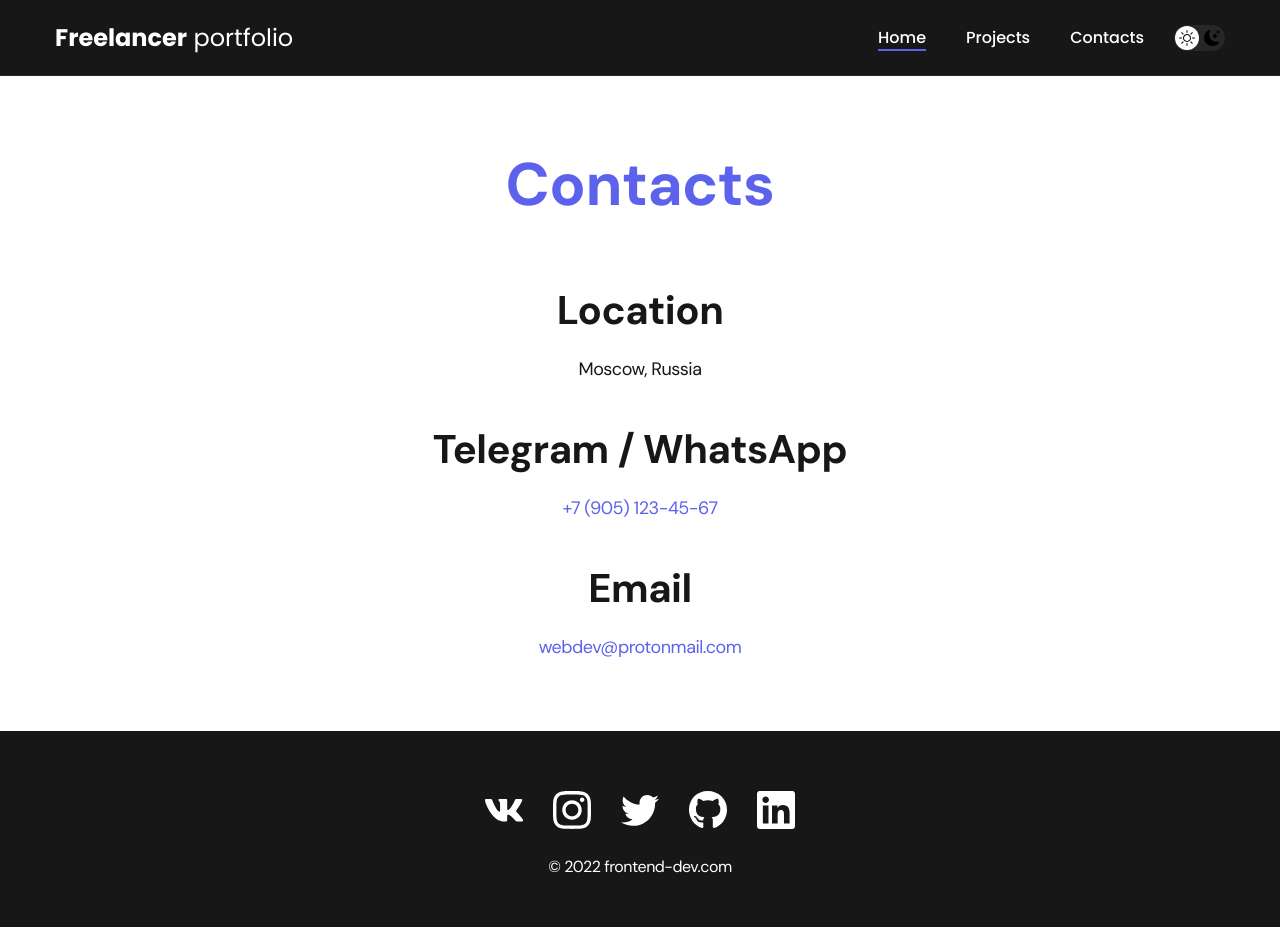
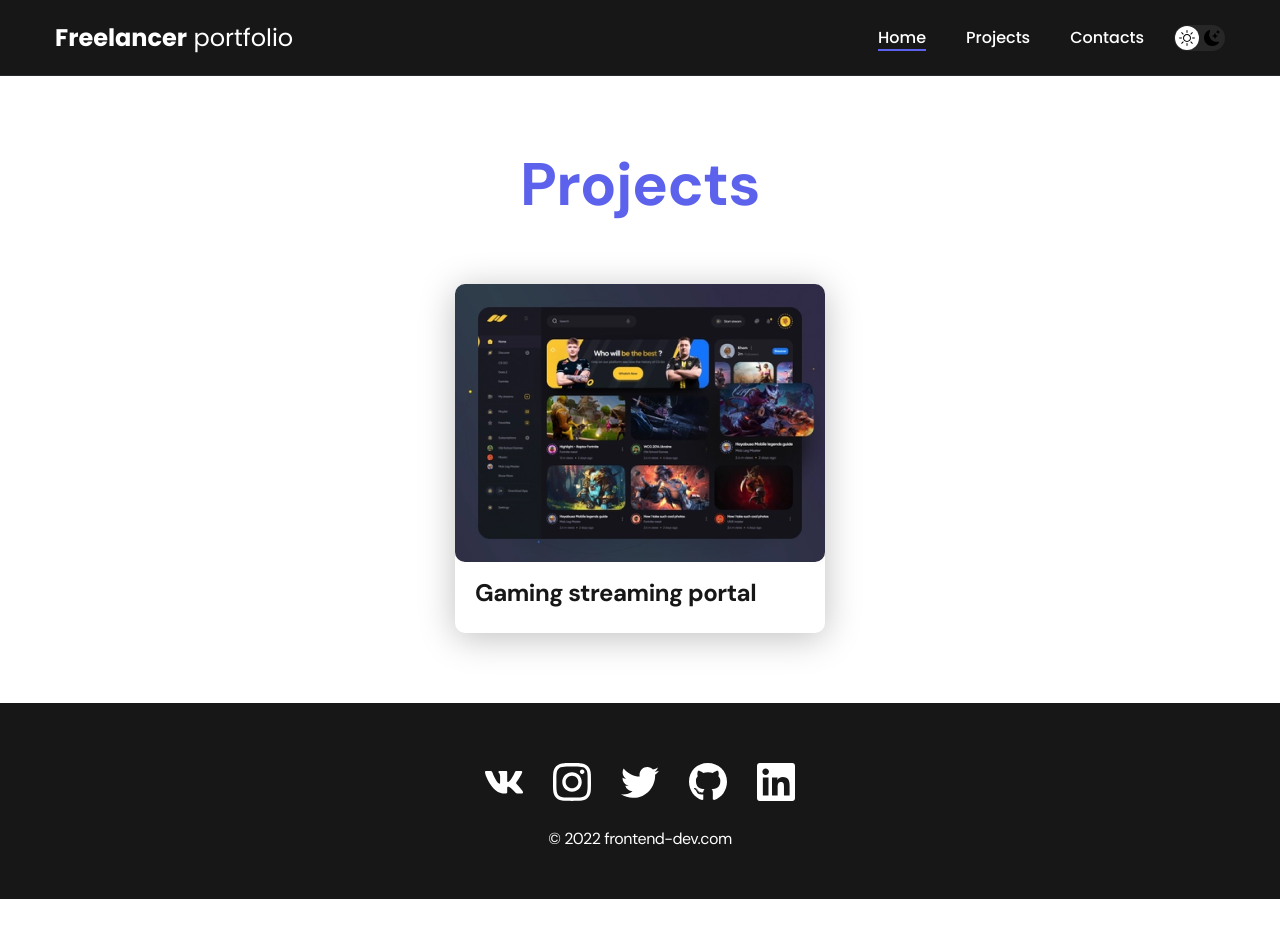
Before and after one commit to KostyaWest/kursovayarabota, a React (Create React App) app: page / in a window 1280 px wide. After the commit the page ends 899 px from the top, so only its background shows below. Built offline with nearby package versions, Linux system fonts and the light colour scheme.

Commit message:
Создали компонент Project

```diff
--- a/src/App.js
+++ b/src/App.js
@@ -13,8 +13,8 @@ function App() {
         <Navigationbar/>
 
         {/* <Home/> */}
-        {/* <Projects/> */}
-        <Contacts/>
+        <Projects/>
+        {/* <Contacts/> */}
         <Footer/>
 
     </div>
--- /dev/null
+++ b/src/components/project/Project.js
@@ -0,0 +1,15 @@
+import "./style.css"
+import img1 from "./../../img/projects/01.jpg";
+
+const Project = () => {
+    return (
+        <li className="project">
+            <a href="./project-page.html">
+                <img src={img1} alt="Project img" className="project__img" />
+                <h3 className="project__title">Gaming streaming portal</h3>
+            </a>
+        </li>
+    );
+}
+
+export default Project;
--- /dev/null
+++ b/src/components/project/style.css
@@ -0,0 +1,18 @@
+.project {
+	max-width: 370px;
+	background-color: var(--project-card-bg);
+	box-shadow: var(--box-shadow);
+	border-radius: 10px;
+}
+
+.project__img {
+	border-radius: 10px;
+}
+
+.project__title {
+	padding: 15px 20px 25px;
+	font-weight: 700;
+	font-size: 24px;
+	line-height: 1.3;
+	color: var(--project-card-text);
+}
--- a/src/pages/Projects.js
+++ b/src/pages/Projects.js
@@ -1,3 +1,4 @@
+import Project from "../components/project/Project";
 import img1 from "./../img/projects/01.jpg";
 import img2 from "./../img/projects/02.jpg";
 import img3 from "./../img/projects/03.jpg";
@@ -11,37 +12,9 @@ const Projects = () => {
             <div className="container">
                 <h2 className="title-1">Projects</h2>
                 <ul className="projects">
-                    <li className="project">
-                        <a href="./project-page.html">
-                            <img src={img1} alt="Project img" className="project__img" />
-                            <h3 className="project__title">Gaming streaming portal</h3>
-                        </a>
-                    </li>
-                    <li className="project">
-                        <a href="./project-page.html">
-                            <img src={img2} alt="Project img" className="project__img" />
-                            <h3 className="project__title">Video service</h3>
-                        </a>
-                    </li>
-                    <li className="project">
-                        <a href="./project-page.html">
-                            <img src={img3} alt="Project img" className="project__img" />
-                            <h3 className="project__title">Video portal</h3>
-                        </a>
-                    </li>
 
-                    <li className="project">
-                        <img src={img4} alt="Project img" className="project__img" />
-                        <h3 className="project__title">Dating app</h3>
-                    </li>
-                    <li className="project">
-                        <img src={img5} alt="Project img" className="project__img" />
-                        <h3 className="project__title">Landing</h3>
-                    </li>
-                    <li className="project">
-                        <img src={img6} alt="Project img" className="project__img" />
-                        <h3 className="project__title">Gaming community</h3>
-                    </li>
+                    <Project/>
+
 
                 </ul>
             </div>
--- a/src/styles/main.css
+++ b/src/styles/main.css
@@ -210,25 +210,6 @@ body {
 	row-gap: 30px;
 }
 
-.project {
-	max-width: 370px;
-	background-color: var(--project-card-bg);
-	box-shadow: var(--box-shadow);
-	border-radius: 10px;
-}
-
-.project__img {
-	border-radius: 10px;
-}
-
-.project__title {
-	padding: 15px 20px 25px;
-	font-weight: 700;
-	font-size: 24px;
-	line-height: 1.3;
-	color: var(--project-card-text);
-}
-
 /* Project details */
 
 .project-details {
```
